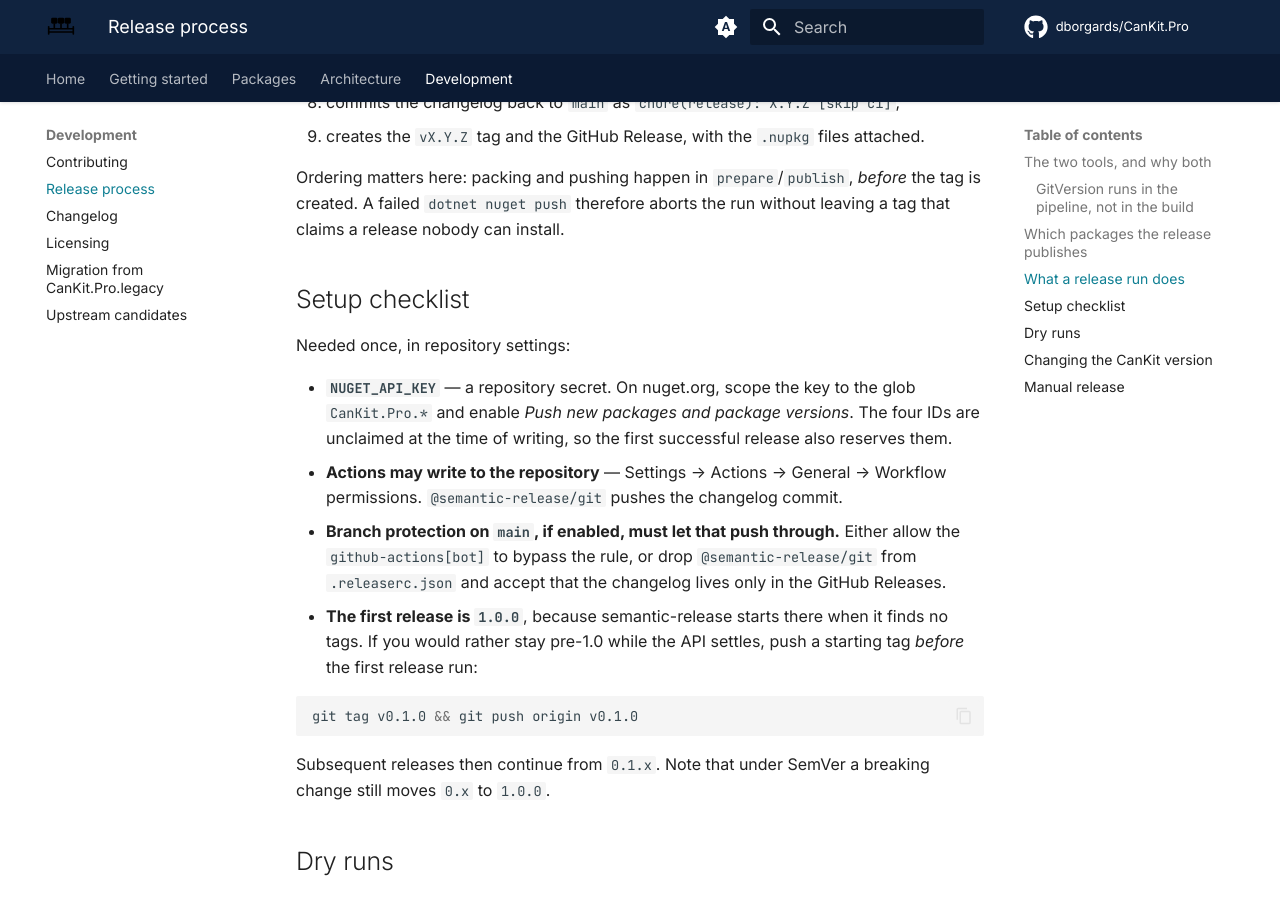
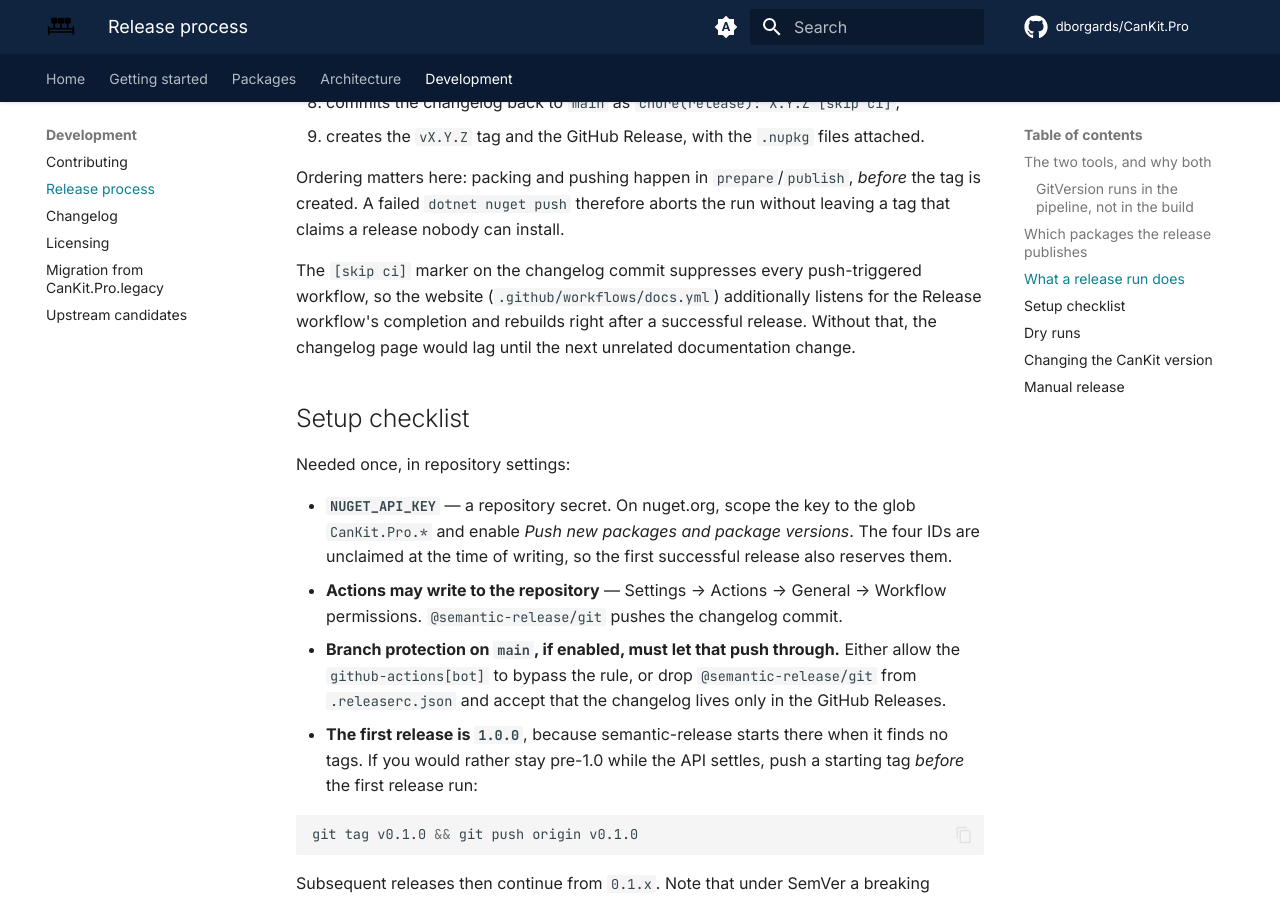
Before and after one commit to dborgards/CanKit.Pro, an MkDocs documentation site: the page built from docs/release-process.md, in a window 1280 px wide and 900 px high, scrolled down 2925 px. Built offline with MkDocs 1.6.1 and Material for MkDocs 9.7.7, drawn with Linux system fonts in a browser that asks for light colours; plug-ins that fetch from the network failed and are left out; comment, search, counter and statistics services are not loaded.

Commit message:
ci: rebuild the website after each release, let Dependabot watch the docs tooling
semantic-release commits the changelog with "[skip ci]", which suppresses the docs workflow, so
the site's changelog page lagged until the next unrelated docs change. The docs workflow now also
runs on the Release workflow's successful completion.

Dependabot gains a pip entry for eng/docs-requirements.txt under the "chore(deps)" prefix, so a
MkDocs or Material bump never publishes a NuGet release; MkDocs major updates are ignored because
2.0 removes the plugin system Material depends on.

Co-Authored-By: Claude Fable 5.1 <noreply@anthropic.com>

```diff
--- a/docs/release-process.md
+++ b/docs/release-process.md
@@ -115,6 +115,11 @@ Ordering matters here: packing and pushing happen in `prepare`/`publish`, *befor
 created. A failed `dotnet nuget push` therefore aborts the run without leaving a tag that claims a
 release nobody can install.
 
+The `[skip ci]` marker on the changelog commit suppresses every push-triggered workflow, so the
+website (`.github/workflows/docs.yml`) additionally listens for the Release workflow's completion
+and rebuilds right after a successful release. Without that, the changelog page would lag until
+the next unrelated documentation change.
+
 ## Setup checklist
 
 Needed once, in repository settings:
```
Also changed, not shown: 2 other files.
